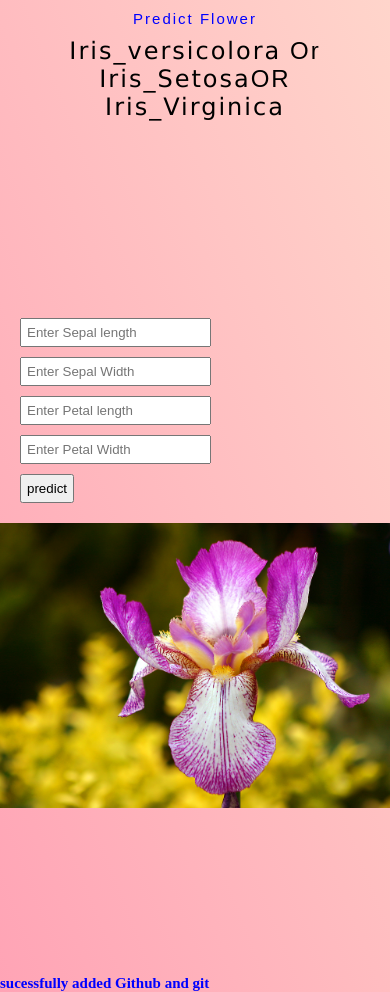
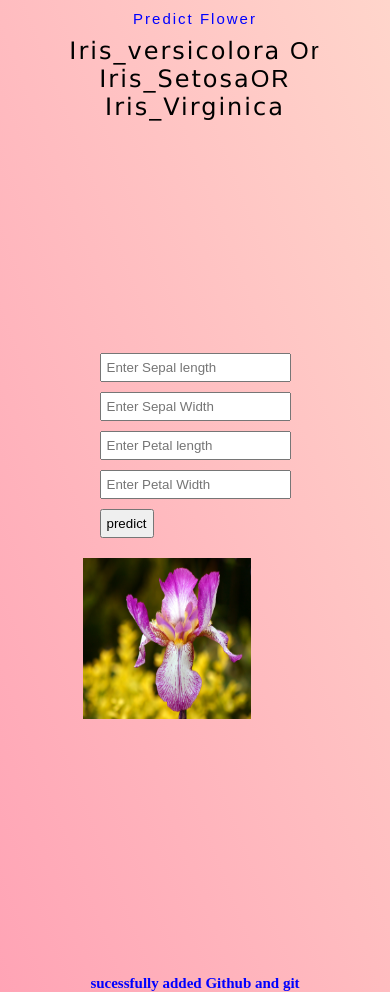
Before and after one commit to neupanesaga419/IrisFlower, a Flask app: page / in a window 390 px wide. Run offline with Flask 2, Linux system fonts and the light colour scheme.

Commit message:
changesCSS:11:18

```diff
--- a/static/css/style.css
+++ b/static/css/style.css
@@ -20,16 +20,20 @@
      {
         flex-direction: column;
         display: flex;
+        justify-content: center;
+        align-items: center;
      }
      #image
      {
-         height: 100%;
-         width: 100%;
+         height: 75%;
+         width: 75%;
      }
      .form_div
      {
          display: flex;
          flex-direction: column;
+         align-items: center;
+         justify-content: center;
      }
     h1
     {
```
